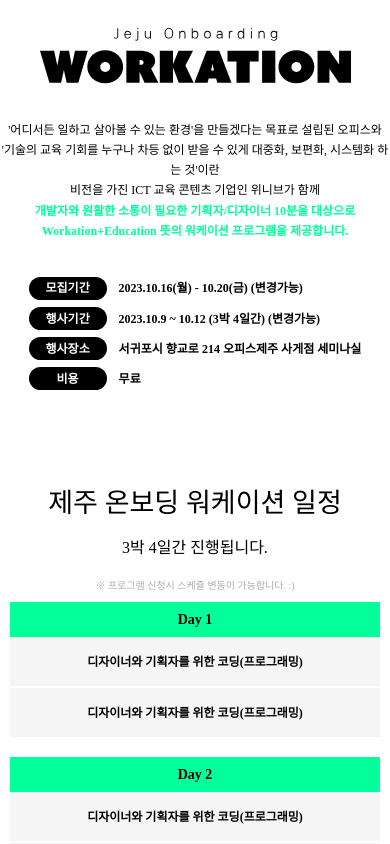
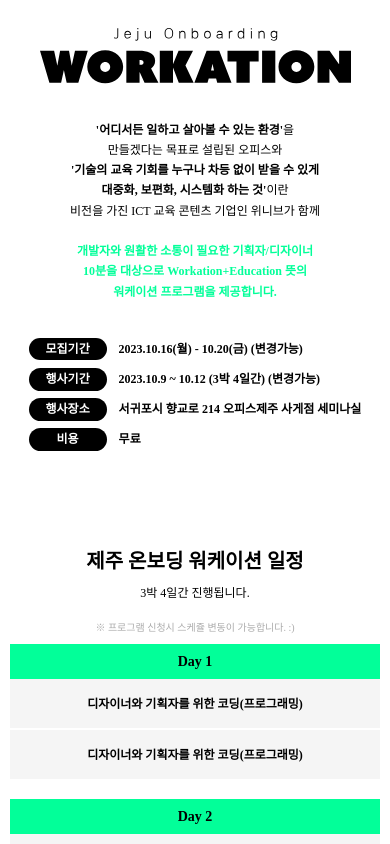
Before and after one commit to weniv/opeaceLandingpage, a React (Create React App) app: page / in a window 390 px wide. Shown: the part 840-1684 px from the top of the page. Built offline with nearby package versions, Linux system fonts and the light colour scheme; a web font is replaced by a local one.

Commit message:
💄 Style: 개요 모바일용 텍스트 스타일 적용

```diff
--- a/src/components/Overview.jsx
+++ b/src/components/Overview.jsx
@@ -2,11 +2,34 @@ import React from 'react';
 import styled from 'styled-components';
 import Layout from './Layout';
 import { planList } from '../text';
+import { useResizeContext } from '../context/ResizeContext';
 
 export default function Overview() {
+  const { isMobile } = useResizeContext();
+
   return (
     <Layout gap={36} padding={'100px 0 50px 0'}>
       <Img src={process.env.PUBLIC_URL + '/img/workation.svg'} />
+      {isMobile ? (
+        <Description>
+          <strong>'어디서든 일하고 살아볼 수 있는 환경'</strong>을<br /> 만들겠다는 목표로 설립된 오피스와
+          <br />
+          <strong>
+            '기술의 교육 기회를 누구나 차등 없이 받을 수 있게
+            <br /> 대중화, 보편화, 시스템화 하는 것'
+          </strong>
+          이란
+          <br />
+          비전을 가진 ICT 교육 콘텐츠 기업인 위니브가 함께
+          <br />
+          <br />
+          <span>
+            개발자와 원활한 소통이 필요한 기획자/디자이너
+            <br /> 10분을 대상으로 Workation+Education 뜻의
+            <br /> 워케이션 프로그램을 제공합니다.
+          </span>
+        </Description>
+      ) : (
         <Description>
           '어디서든 일하고 살아볼 수 있는 환경'을 만들겠다는 목표로 설립된 오피스와
           <br />
@@ -20,6 +43,7 @@ export default function Overview() {
             Workation+Education 뜻의 워케이션 프로그램을 제공합니다.
           </span>
         </Description>
+      )}
       <Plan>
         {planList &&
           planList.map((el) => (
@@ -39,12 +63,16 @@ const Img = styled.img`
 
 const Description = styled.p`
   text-align: center;
-  font-size: 1em;
+  font-size: ${({ isMobile }) => (isMobile ? '0.75em' : '1em')};
   line-height: 1.688em;
 
   span {
     font-weight: bold;
     color: var(--main-color);
+  }
+
+  strong {
+    font-weight: bold;
   }
 `;
 
--- a/src/components/Schedule.jsx
+++ b/src/components/Schedule.jsx
@@ -10,8 +10,8 @@ export default function Schedule() {
   const { isMobile } = useResizeContext();
   return (
     <Layout>
-      <Title>제주 온보딩 워케이션 일정</Title>
-      <SubTitle>3박 4일간 진행됩니다.</SubTitle>
+      <Title isMobile={isMobile}>제주 온보딩 워케이션 일정</Title>
+      <SubTitle isMobile={isMobile}>3박 4일간 진행됩니다.</SubTitle>
       {!isMobile && <Table src={process.env.PUBLIC_URL + '/img/s3-table.svg'}></Table>}
       {isMobile && (
         <>
--- a/src/components/atom/Title.jsx
+++ b/src/components/atom/Title.jsx
@@ -9,4 +9,5 @@ const Text = styled.h2`
   font-size: ${({ isMobile }) => (isMobile ? '1.25rem' : '1.688rem')};
   margin-bottom: ${({ isMobile }) => (isMobile ? '12px' : '17px')};
   text-align: center;
+  font-weight: 800;
 `;
```
Lines whose indentation alone changed are shown as unchanged.
